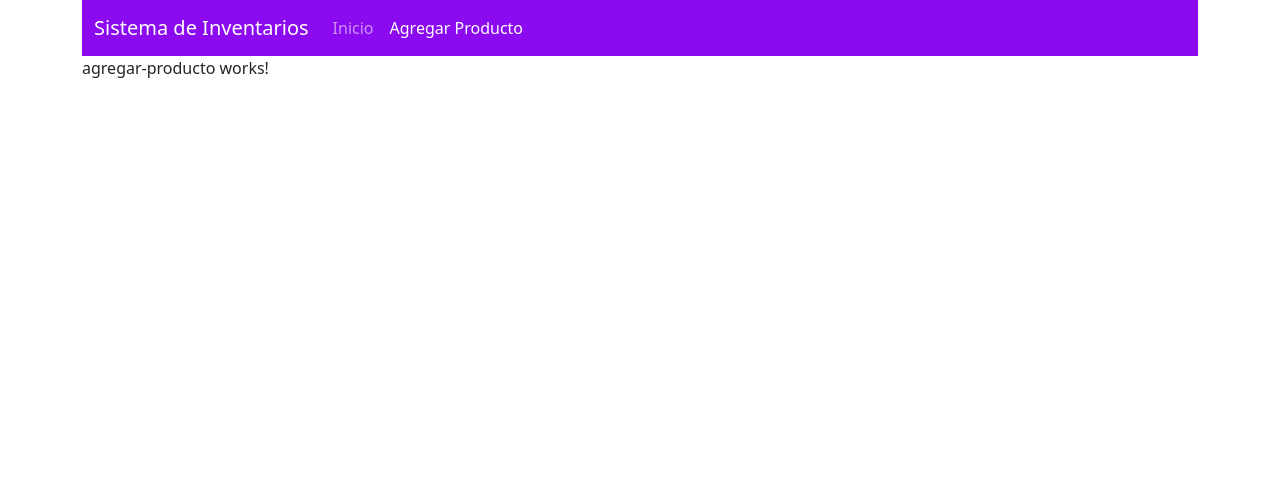
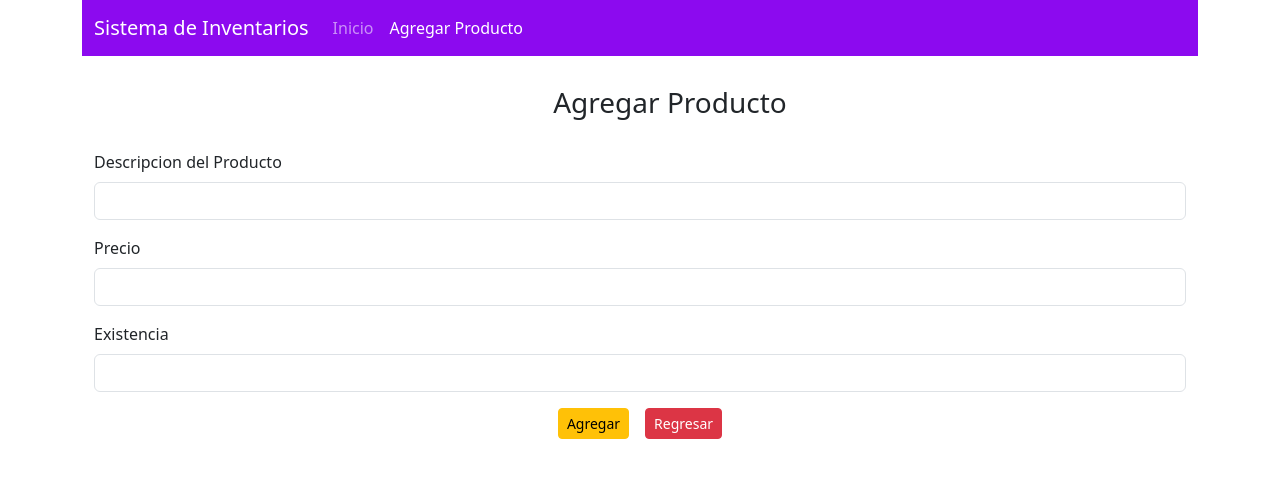
Before and after one commit to antodrade/inventariosjav-angx, an Angular app: page /agregar-producto in a window 1280 px wide. Shown: the top 478 px of the page. Built offline with nearby package versions, Linux system fonts and the light colour scheme.

Commit message:
Agregar Formulario con ANgular y Bootstrap

```diff
--- a/src/app/agregar-producto/agregar-producto.component.html
+++ b/src/app/agregar-producto/agregar-producto.component.html
@@ -1 +1,26 @@
-<p>agregar-producto works!</p>
+<div class="container">
+    <div class="container text-center" style="margin: 30px">
+        <h3>Agregar Producto</h3>
+    </div>
+    <form>
+        <div class="mb-3">
+          <label for="descripcion" class="form-label">Descripcion del Producto</label>
+          <input type="email" class="form-control" id="descripcion">
+        </div>
+        <div class="mb-3">
+          <label for="precio" class="form-label">Precio</label>
+          <input type="number" step="any" class="form-control" id="precio">
+        </div>
+        <div class="mb-3">
+            <label for="existencia" class="form-label">Existencia</label>
+            <input type="number" class="form-control" id="existencia">
+          </div>
+
+          <div class="text-center">
+
+              <button type="submit"
+              class="btn btn-warning btn-sm me-3">Agregar</button>
+              <a href="/" class="btn btn-danger btn-sm">Regresar</a>
+          </div>
+      </form>
+</div>
```
